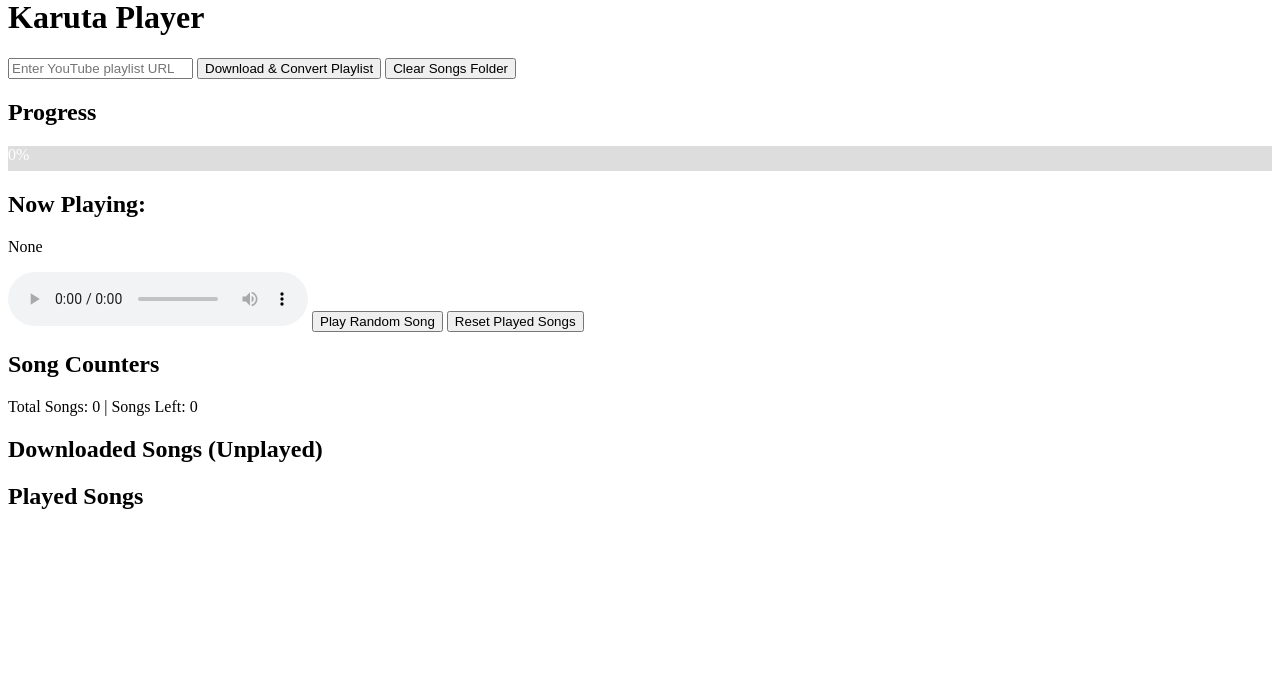
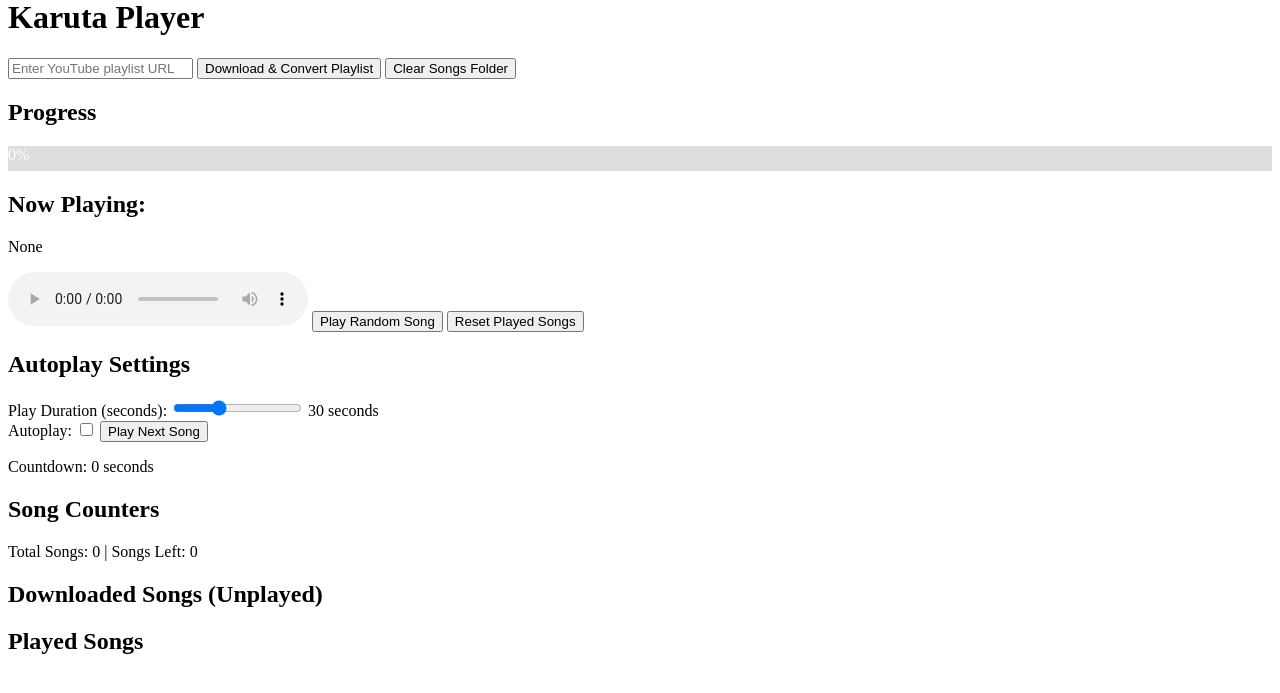
Before and after one commit to TurtleLions/Karuta-Youtube, a Flask app: page / in a window 1280 px wide. Shown: the part 22-715 px from the top of the page. Run offline with Flask 3, Linux system fonts and the light colour scheme; data that the repository does not hold is empty.

Commit message:
added autoplay and slider

```diff
--- a/templates/index.html
+++ b/templates/index.html
@@ -37,45 +37,45 @@
   </head>
   <body>
     <h1>Karuta Player</h1>
-
     <input type="text" id="playlistUrl" placeholder="Enter YouTube playlist URL">
     <button id="runScript">Download & Convert Playlist</button>
     <button id="clearSongs">Clear Songs Folder</button>
-
     <h2>Progress</h2>
     <div id="progress-container">
       <div id="progress-bar">0%</div>
     </div>
-
     <h2>Now Playing:</h2>
     <p id="currentSong">None</p>
-
     <audio id="audioPlayer" controls></audio>
-
     <button id="playRandom">Play Random Song</button>
     <button id="resetPlayed">Reset Played Songs</button>
-
+    <h2>Autoplay Settings</h2>
+    <label for="autoplaySlider">Play Duration (seconds): </label>
+    <input type="range" id="autoplaySlider" min="15" max="60" value="30">
+    <span id="sliderValue">30</span> seconds
+    <br>
+    <label for="autoplaySwitch">Autoplay: </label>
+    <input type="checkbox" id="autoplaySwitch">
+    <button id="playNext">Play Next Song</button>
+    <p>Countdown: <span id="countdown">0</span> seconds</p>
     <h2>Song Counters</h2>
     <p>
       Total Songs: <span id="totalSongs">0</span> | Songs Left: <span id="songsLeft">0</span>
     </p>
-
     <h2>Downloaded Songs (Unplayed)</h2>
     <ul id="song-list"></ul>
-
     <h2>Played Songs</h2>
     <ul id="played-song-list"></ul>
-
     <script>
       let playedSongsOrder = JSON.parse(localStorage.getItem("playedSongs") || "[]");
-
+      let autoplayTimer = null;
+      let countdownInterval = null;
       document.getElementById("runScript").addEventListener("click", function() {
         const playlistUrl = document.getElementById("playlistUrl").value;
         if (!playlistUrl) {
           alert("Please enter a YouTube playlist URL.");
           return;
         }
-
         fetch("/run-script", {
           method: "POST",
           headers: { "Content-Type": "application/json" },
@@ -85,7 +85,6 @@
         .then(data => alert(data.message || data.error))
         .catch(error => console.error("Error:", error));
       });
-
       document.getElementById("clearSongs").addEventListener("click", function() {
         fetch("/clear-songs", { method: "POST" })
         .then(response => response.json())
@@ -97,7 +96,6 @@
         })
         .catch(error => console.error("Error:", error));
       });
-
       function updateProgress() {
         fetch("/progress")
         .then(response => response.json())
@@ -105,35 +103,31 @@
           let percentage = data.total > 0 ? (data.done / data.total) * 100 : 0;
           document.getElementById("progress-bar").style.width = percentage + "%";
           document.getElementById("progress-bar").innerText = Math.round(percentage) + "%";
-
           if (data.done === data.total && data.total > 0) {
             loadSongs();
           }
         })
         .catch(error => console.error("Error:", error));
       }
-
       function loadSongs() {
         fetch("/get-songs")
         .then(response => response.json())
         .then(data => {
           const allSongs = data.songs;
           const unplayedSongs = allSongs.filter(song => !playedSongsOrder.includes(song));
-
           document.getElementById("totalSongs").innerText = allSongs.length;
           document.getElementById("songsLeft").innerText = unplayedSongs.length;
-
           let songList = document.getElementById("song-list");
           songList.innerHTML = "";
           unplayedSongs.forEach(song => {
             let li = document.createElement("li");
             li.textContent = song;
             li.onclick = function() {
+              cancelAutoplayTimer();
               playSong(song);
             };
             songList.appendChild(li);
           });
-
           let playedList = document.getElementById("played-song-list");
           playedList.innerHTML = "";
           playedSongsOrder.forEach(song => {
@@ -141,6 +135,7 @@
             li.textContent = song;
             li.classList.add("played");
             li.onclick = function() {
+              cancelAutoplayTimer();
               playSong(song);
             };
             playedList.appendChild(li);
@@ -148,24 +143,65 @@
         })
         .catch(error => console.error("Error:", error));
       }
-
+      function startAutoplayTimer() {
+        let duration = parseInt(document.getElementById("autoplaySlider").value, 10);
+        let secondsLeft = duration;
+        document.getElementById("countdown").innerText = secondsLeft;
+        countdownInterval = setInterval(() => {
+          secondsLeft--;
+          if (secondsLeft <= 0) {
+            clearInterval(countdownInterval);
+            countdownInterval = null;
+          }
+          document.getElementById("countdown").innerText = secondsLeft;
+        }, 1000);
+        autoplayTimer = setTimeout(() => {
+          cancelAutoplayTimer();
+          playNextSong();
+        }, duration * 1000);
+      }
+      function cancelAutoplayTimer() {
+        if (autoplayTimer !== null) {
+          clearTimeout(autoplayTimer);
+          autoplayTimer = null;
+        }
+        if (countdownInterval !== null) {
+          clearInterval(countdownInterval);
+          countdownInterval = null;
+        }
+        document.getElementById("countdown").innerText = "0";
+      }
+      function playNextSong() {
+        fetch("/get-songs")
+        .then(response => response.json())
+        .then(data => {
+          let unplayedSongs = data.songs.filter(song => !playedSongsOrder.includes(song));
+          if (unplayedSongs.length === 0) {
+            alert("No unplayed songs available. Reset played songs to choose again.");
+            return;
+          }
+          let randomSong = unplayedSongs[Math.floor(Math.random() * unplayedSongs.length)];
+          playSong(randomSong);
+        })
+        .catch(error => console.error("Error:", error));
+      }
       function playSong(song) {
+        cancelAutoplayTimer();
         let audioPlayer = document.getElementById("audioPlayer");
         let audioSource = "/songs/" + encodeURIComponent(song);
-
         audioPlayer.src = audioSource;
         audioPlayer.load();
-
         audioPlayer.addEventListener("loadedmetadata", function setStartTime() {
           audioPlayer.removeEventListener("loadedmetadata", setStartTime);
           let halfDuration = audioPlayer.duration / 2;
           let randomStart = Math.random() * halfDuration;
           audioPlayer.currentTime = randomStart;
           audioPlayer.play();
+          if (document.getElementById("autoplaySwitch").checked) {
+            startAutoplayTimer();
+          }
         });
-
         document.getElementById("currentSong").innerText = song;
-
         const index = playedSongsOrder.indexOf(song);
         if (index !== -1) {
           playedSongsOrder.splice(index, 1);
@@ -174,8 +210,8 @@
         localStorage.setItem("playedSongs", JSON.stringify(playedSongsOrder));
         loadSongs();
       }
-
       document.getElementById("playRandom").addEventListener("click", function() {
+        cancelAutoplayTimer();
         fetch("/get-songs")
         .then(response => response.json())
         .then(data => {
@@ -189,13 +225,18 @@
         })
         .catch(error => console.error("Error:", error));
       });
-
       document.getElementById("resetPlayed").addEventListener("click", function() {
         playedSongsOrder = [];
         localStorage.removeItem("playedSongs");
         loadSongs();
       });
-
+      document.getElementById("playNext").addEventListener("click", function() {
+        cancelAutoplayTimer();
+        playNextSong();
+      });
+      document.getElementById("autoplaySlider").addEventListener("input", function() {
+        document.getElementById("sliderValue").innerText = this.value;
+      });
       setInterval(updateProgress, 2000);
       loadSongs();
     </script>
```
Lines whose indentation alone changed are shown as unchanged.
